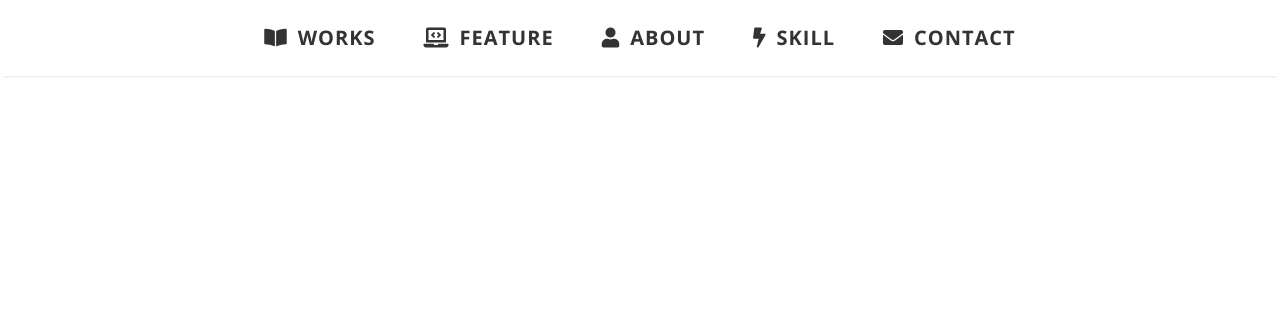
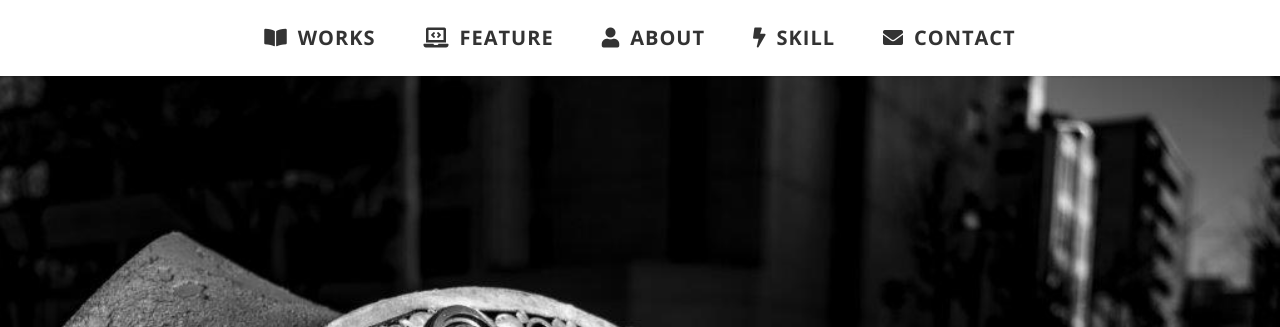
Before and after one commit to kenji-kajihara/kenji-kajihara.github.io, a plain HTML site: page index.html in a window 1280 px wide. Shown: the top 327 px of the page. Drawn offline with nearby package versions, Linux system fonts and the light colour scheme.

Commit message:
UPDATE:TOP image

```diff
--- a/css/style.css
+++ b/css/style.css
@@ -145,7 +145,14 @@ li {
   align-items: center;
   justify-content: center;
   height: 86vh;
+  background-image:url(../img/pipe.jpg) ;
+  background-size: cover;
+  color: #fff;
+  text-shadow: 3px 3px 1px #000000;
+  background-color: #fff;
 }
+
+
 
 #header .logo {
   position: relative;
```
Also changed, not shown: img/pipe.jpg (added), img/portfolio.png.
